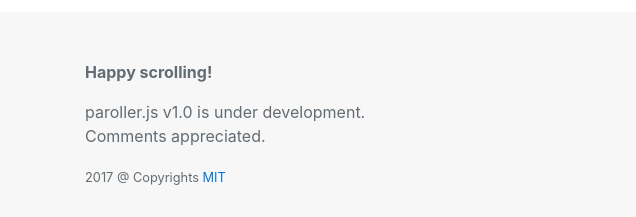
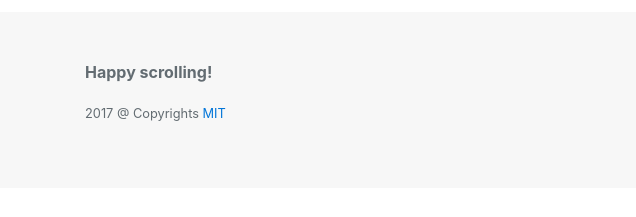
Before and after one commit to tgomilar/paroller.js, a website: page index.html in a window 1280 px wide. Shown: the part 6759-6976 px from the top of the page, 0-636 px from the left. Drawn offline with nearby package versions, Linux system fonts and the light colour scheme; grey boxes are pictures that could not be loaded; a script that the page names is missing.

Commit message:
index.html update

```diff
--- a/index.html
+++ b/index.html
@@ -356,7 +356,6 @@
         <div class="row">
             <div class="col">
                 <p><b>Happy scrolling!</b></p>
-                <p>paroller.js v1.0 is under development. <br>Comments appreciated.</p>
                 <p>
                     <small>
                         <script>document.write(new Date().getFullYear())</script>
```
